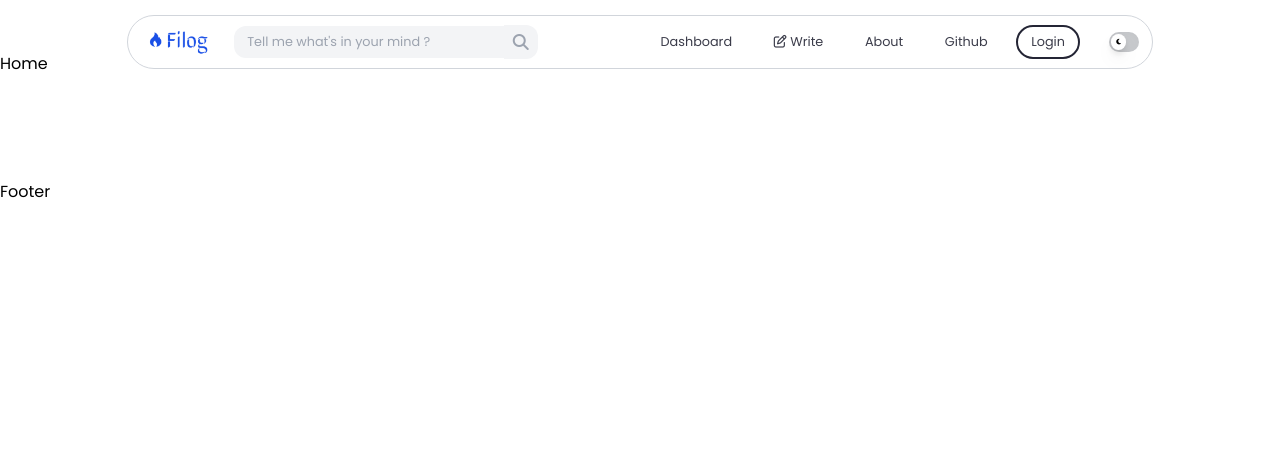
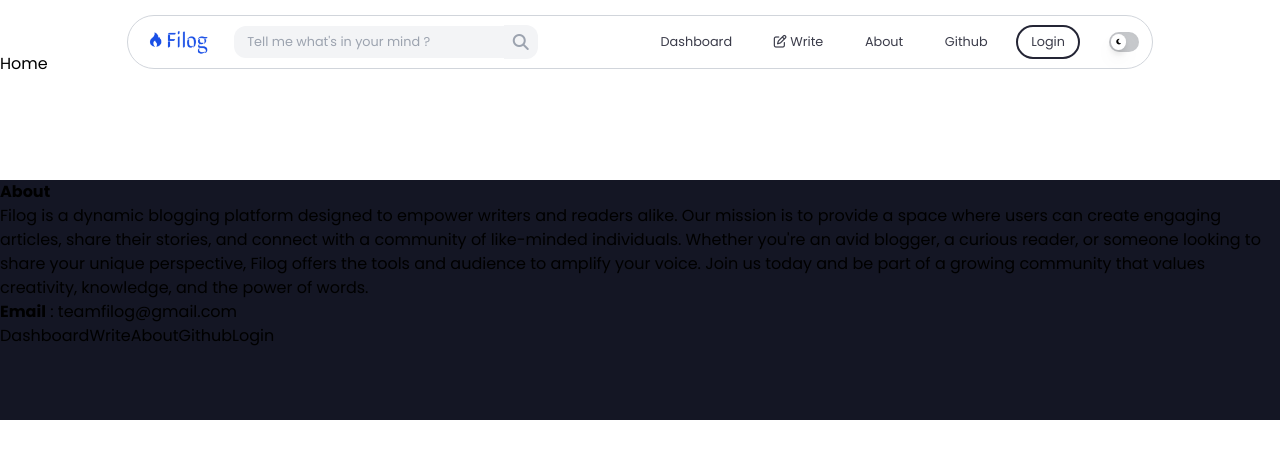
Before and after one commit to dev-raghvendramisra/Filog, a React (Vite) app: page / in a window 1280 px wide. Shown: the top 458 px of the page. Built offline with nearby package versions, Linux system fonts and the light colour scheme.

Commit message:
hook created , centralized link rendering logic

```diff
--- a/src/Components/Footer/Footer.jsx
+++ b/src/Components/Footer/Footer.jsx
@@ -1,8 +1,29 @@
 import React from 'react'
+import { NavLink } from 'react-router-dom'
+import useLinks from '../../hooks/useLinks'
+
 
 function Footer() {
+
+  const links = useLinks()
+
   return (
-    <div>Footer</div>
+    <div className='bg-darkPrimary_grays_darker h-30vh '>
+     <div>
+      <div id='footer-about-section'>
+        <p id="footer-about-heading"><strong>About</strong></p>
+        <p id='footer-about-content'>
+        Filog is a dynamic blogging platform designed to empower writers and readers alike. Our mission is to provide a space where users can create engaging articles, share their stories, and connect with a community of like-minded individuals. Whether you're an avid blogger, a curious reader, or someone looking to share your unique perspective, Filog offers the tools and audience to amplify your voice. Join us today and be part of a growing community that values creativity, knowledge, and the power of words.
+        </p>
+        <p id="footer-email">
+          <strong>Email</strong> : <NavLink to="mailto:teamfilog@gmail.com">teamfilog@gmail.com</NavLink>
+        </p>
+      </div>
+      <div id="footer-quicklink-section">
+        {links.map((link)=>(link.status?<NavLink key={link.name} id={`link to: ${link.name}`} to={link.path} >{link.name}</NavLink>:null))}
+      </div>
+     </div>
+    </div>
   )
 }
 
--- a/src/Components/Navbar/Navbar.jsx
+++ b/src/Components/Navbar/Navbar.jsx
@@ -1,67 +1,16 @@
 import React from 'react';
 import { useSelector } from 'react-redux';
 import { NavLink } from 'react-router-dom';
-import { Logo, SearchBar, ProfilePic, ToggleBtn } from '../index';
-import LoginBtn from '../Button/LoginBtn';
+import { Logo, SearchBar, ToggleBtn } from '../index';
+import useLinks from '../../hooks/useLinks';
+
 
 
 
 function Navbar({className='',style={},...props}) {
-  const { isUserLoggedIn } = useSelector((state) => state.auth);
 
-  const links = [
-    {
-      name: "Dashboard",
-      status: true,
-      path: '/pd',
-      activeStyling:true,
-      hoverAnim:true,
-      defaultStyling:true
-    },
-    {
-      name: "Write",
-      status: true, //
-      path: '/pw',
-      activeStyling:true,
-      hoverAnim:true,
-      defaultStyling:true,
-      icon:<i style={{marginRight:"0.3vw"}} class=" fa-regular fa-pen-to-square"></i>
-    },
-    {
-      name: "About",
-      status: true, //
-      path: '/about',
-      activeStyling:true,
-      hoverAnim:true,
-      defaultStyling:true
-    },
-    {
-      name: "Github",
-      status: true,
-      path: 'https://github.com/dev-raghvendramisra',
-      activeStyling:true,
-      hoverAnim:true,
-      defaultStyling:true
-    },
-    {
-      component:<LoginBtn  >Login</LoginBtn>,
-      name: "Login",
-      status: !isUserLoggedIn,
-      path: '/login',
-      activeStyling:true,
-      border:true,
-      hoverAnim:true,
-      defaultStyling:true,
-    },
-    {
-      component: <ProfilePic />,
-      status: isUserLoggedIn, //
-      path: 'pd/dashboard/user-profile',
-      name: "profile-pic",
-      activeStyling:false,
-      defaultStyling:false,
-    },
-  ];
+
+  const links = useLinks()
 
   return (
    <div className={`flex justify-center items-center sticky top-0${className}`} style={{top:"2vh",...style}}{...props}>
@@ -109,7 +58,7 @@ function Navbar({className='',style={},...props}) {
                   })}
 
           <ToggleBtn className='ml-1vw'>
-          <i style={{fontSize:"0.5vw"}} class=" fa-solid fa-moon"></i>
+          <i style={{fontSize:"0.5vw"}} className=" fa-solid fa-moon text-black"></i>
           </ToggleBtn>
             </div>
 
--- a/src/Components/index.js
+++ b/src/Components/index.js
@@ -1,7 +1,7 @@
 import Navbar from "./Navbar/Navbar";
 import Logo from "./Logo/Logo";
 import SearchBar from "./Search-bar/SearchBar";
-import ProfilePic from "./Profile-Pic/ProfilePic";
+import ProfilePic from "./ProfilePic/ProfilePic";
 import Dashboard from "../pages/Dashboard";
 import Login from "../pages/Login";
 import ProtectedRouteForDashboard from "../pages/ProtectedRouteForDashboard";
@@ -14,4 +14,5 @@ import About from "../pages/About";
 import SearchResult from "../pages/SearchResult";
 import ToggleBtn from './Button/ToggleBtn'
 import Footer from "./Footer/Footer";
-export {Navbar,Logo, SearchBar,ToggleBtn, Footer, SearchResult, ProfilePic, Dashboard, Login, ProtectedRouteForDashboard, ProtectedRouteForWrite, SignUp, UserProfile, Home, Write, About}
+import LoginBtn from "./Button/LoginBtn"
+export {Navbar,Logo, SearchBar,ToggleBtn, Footer, SearchResult, ProfilePic, Dashboard, Login, ProtectedRouteForDashboard, ProtectedRouteForWrite, SignUp, UserProfile, Home, Write, About, LoginBtn}
--- /dev/null
+++ b/src/Conf/linkConf.jsx
@@ -0,0 +1,68 @@
+import React from 'react';
+import LoginBtn from '../Components/Button/LoginBtn.jsx';
+import ProfilePic from '../Components/ProfilePic/ProfilePic.jsx';
+
+// Link configuration with components directly included
+const linkConfig = [
+    {
+        name: "Dashboard",
+        status:true,
+        path: '/pd',
+        activeStyling: true,
+        hoverAnim: true,
+        defaultStyling: true,
+        isRestricted: false
+    },
+    {
+        name: "Write",
+        path: '/pw',
+        status:true,
+        activeStyling: true,
+        hoverAnim: true,
+        defaultStyling: true,
+        icon: <i style={{ marginRight: "0.3vw" }} className="fa-regular fa-pen-to-square"></i>,
+        isRestricted: false
+    },
+    {
+        name: "About",
+        path: '/about',
+        status:true,
+        activeStyling: true,
+        hoverAnim: true,
+        defaultStyling: true,
+        isRestricted: false
+    },
+    {
+        name: "Github",
+        status:true,
+        path: 'https://github.com/dev-raghvendramisra',
+        activeStyling: true,
+        hoverAnim: true,
+        defaultStyling: true,
+        isRestricted: false
+    },
+    {
+        component: <LoginBtn>Login</LoginBtn>,
+        name: "Login",
+        status: false,
+        path: '/login',
+        activeStyling: true,
+        border: true,
+        hoverAnim: true,
+        defaultStyling: true,
+        isRestricted: true,
+        restrictedForAuthUsers: true
+    },
+    {
+        component: <ProfilePic />,
+        status: false,
+        path: 'pd/dashboard/user-profile',
+        name: "profile-pic",
+        activeStyling: false,
+        defaultStyling: false,
+        isRestricted: true,
+        restrictedForAuthUsers: false
+    }
+];
+
+export default linkConfig;
--- /dev/null
+++ b/src/hooks/useLinks.jsx
@@ -0,0 +1,24 @@
+import React from "react";
+import linkConfig from '../Conf/linkConf';
+import { useSelector } from "react-redux";
+
+export default function useLinks() {
+    const [links, setLinks] = React.useState(linkConfig);
+
+    const { isUserLoggedIn } = useSelector((state) => state.auth);
+
+    React.useEffect(() => {
+        const updatedLinks = links.map(link => {
+            if (link.isRestricted) {
+                return {
+                    ...link,
+                    status: link.restrictedForAuthUsers ? !isUserLoggedIn : isUserLoggedIn
+                };
+            }
+            return link;
+        });
+        setLinks(updatedLinks);
+    }, [isUserLoggedIn]);
+
+    return links;
+}
```
Also changed, not shown: src/Components/ProfilePic/ProfilePic.jsx (renamed from src/Components/Profile-Pic/ProfilePic.jsx).
